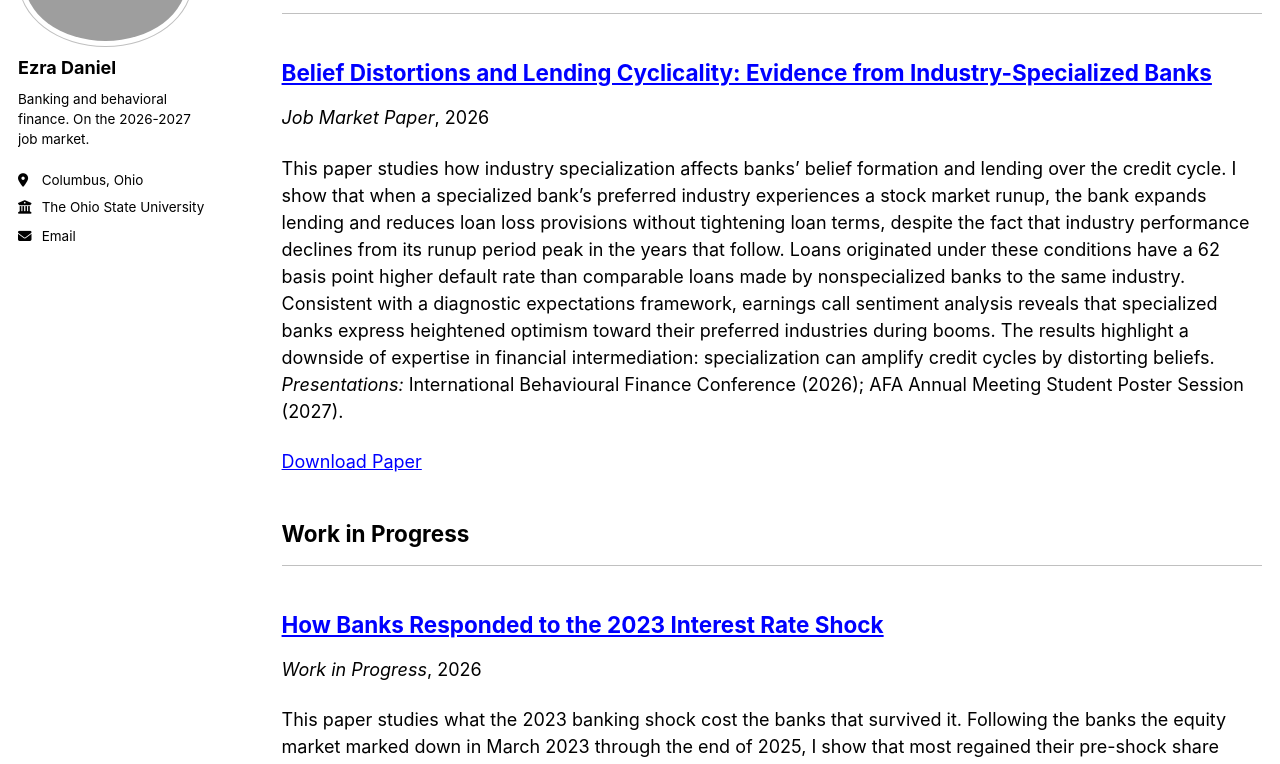
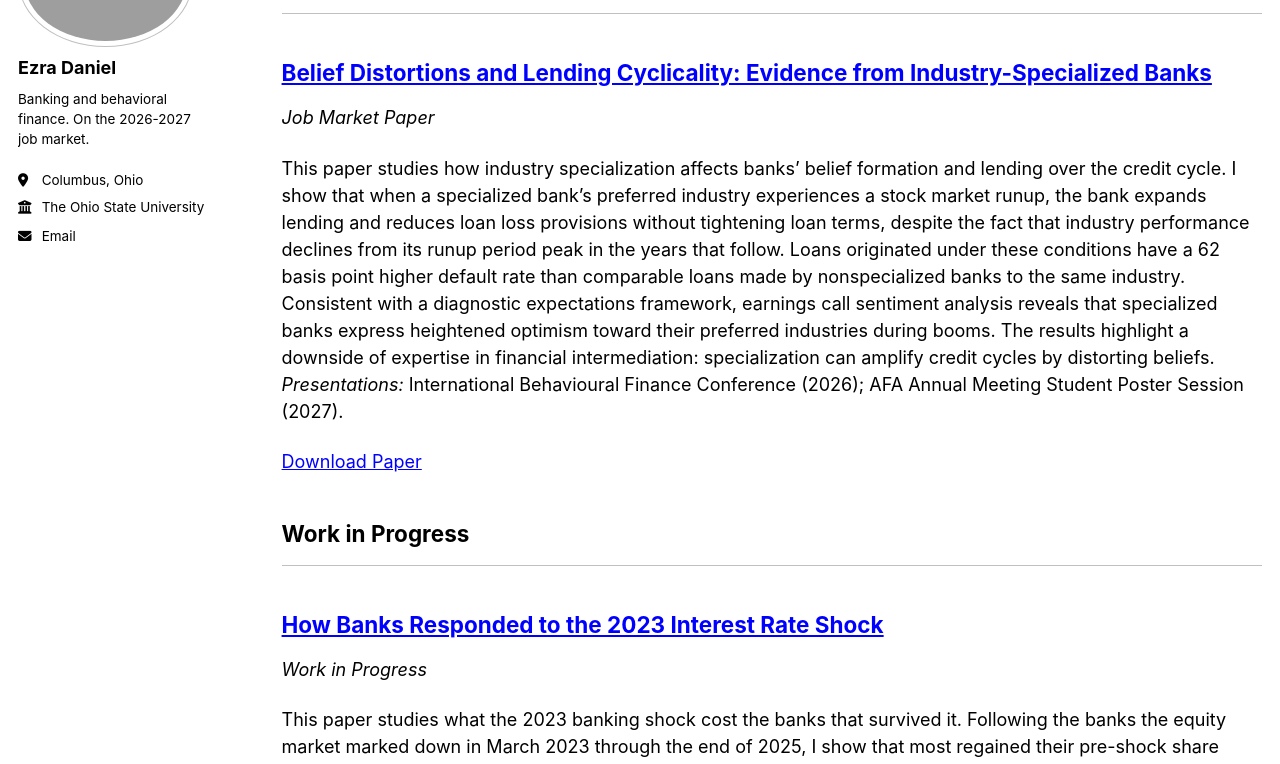
Before and after one commit to ezra-daniel/ezra-daniel.github.io, a Jekyll site: the page built from _pages/publications.html, in a window 1280 px wide and 1343 px high. Shown: the part 206-970 px from the top of the window. Built offline with Jekyll 4.4.1, drawn with Linux system fonts in a browser that asks for light colours; a style sheet for code colours, icons or effects is not loaded.

Commit message:
Modify publication entry format in archive-single.html
Updated the HTML structure for publications to remove the date.

```diff
--- a/_includes/archive-single.html
+++ b/_includes/archive-single.html
@@ -41,7 +41,7 @@
         {% if post.collection == 'teaching' %}
           <p> {{ post.type }}, <i>{{ post.venue }}</i>, {{ post.date | default: "1900-01-01" | date: "%Y" }} </p>
         {% elsif post.collection == 'publications' %}
-          <p> <i>{{ post.venue }}</i>, {{ post.date | default: "1900-01-01" | date: "%Y" }} </p>
+          <p><i>{{ post.venue }}</i></p>
         {% elsif post.date %}
          <p class="page__date"><strong><i class="fa fa-fw fa-calendar" aria-hidden="true"></i> {{ site.data.ui-text[site.locale].date_label | default: "Published:" }}</strong> <time datetime="{{ post.date | default: "1900-01-01" | date_to_xmlschema }}">{{ post.date | default: "1900-01-01" | date: "%B %d, %Y" }}</time></p>
         {% endif %}
```
